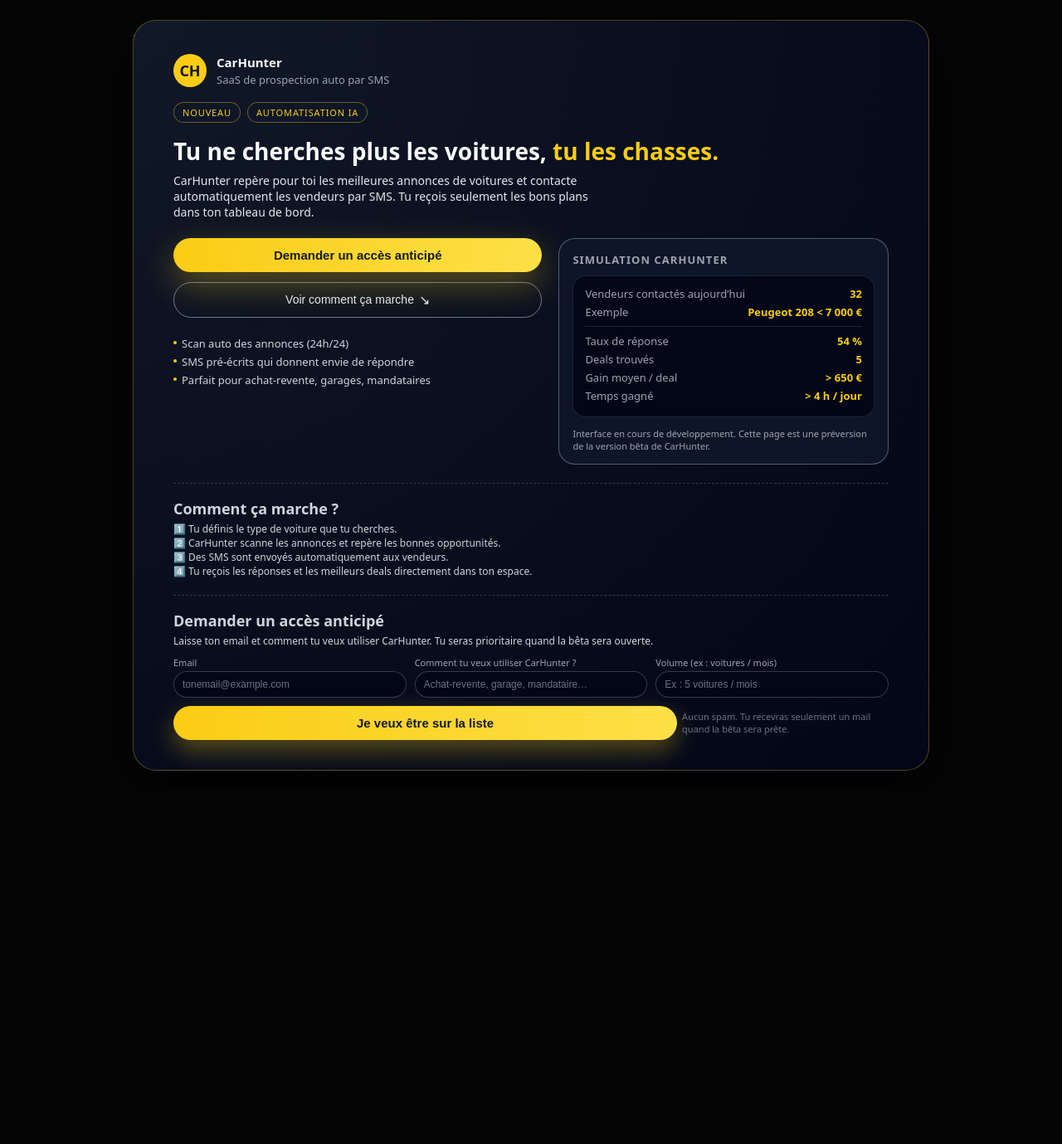
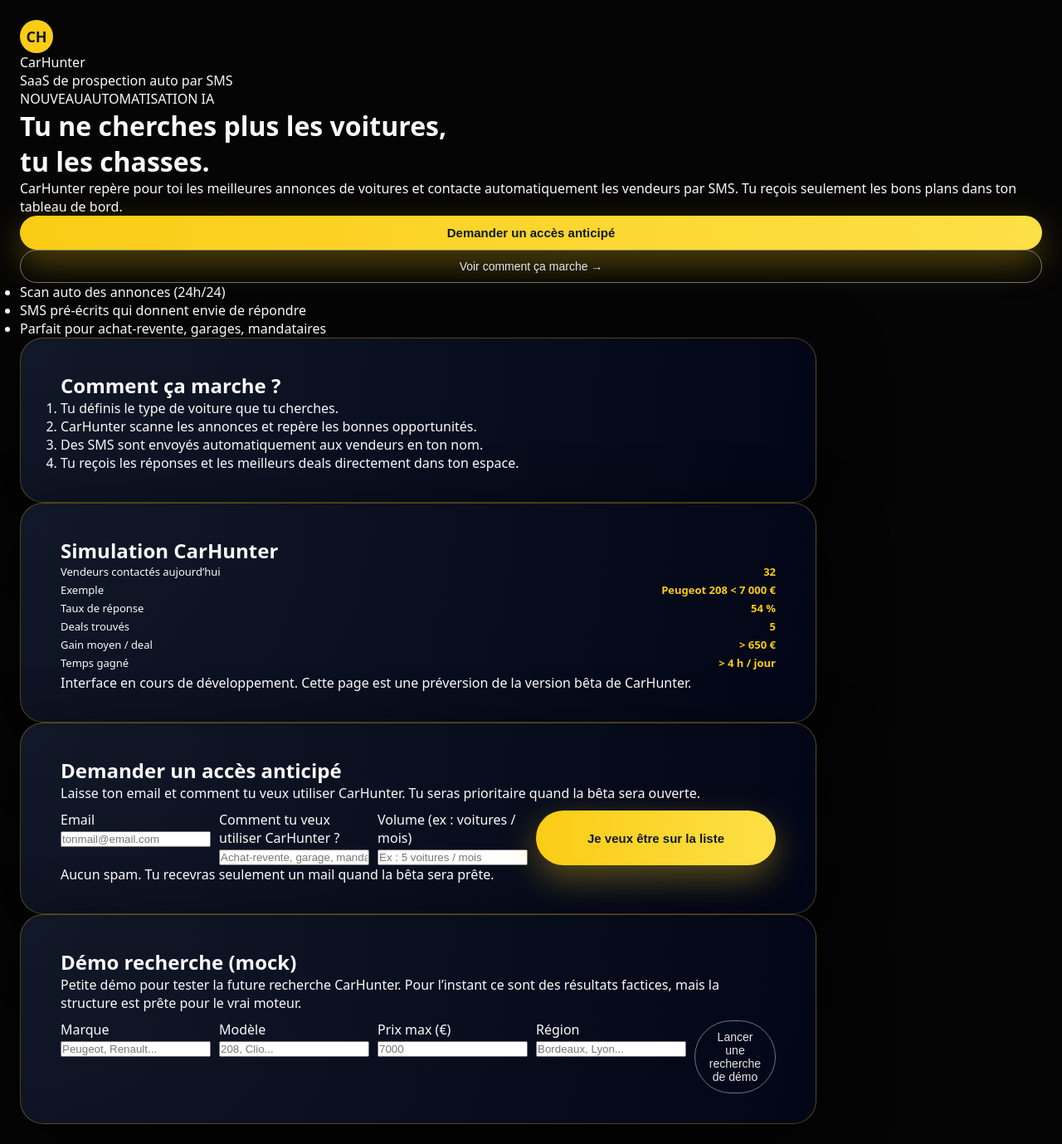
Before and after one commit to MathBoymoney/carhunter, a Next.js app: page / in a window 1280 px wide. Shown: the whole page at 83% size. Before the commit the page ends 953 px from the top, so only its background shows below. Built offline with nearby package versions, Linux system fonts and the light colour scheme.

Commit message:
Update index.js

```diff
--- a/pages/index.js
+++ b/pages/index.js
@@ -1,22 +1,33 @@
+// pages/index.js
 import { useState } from "react";
 
 export default function Home() {
+  // États pour le formulaire early access
   const [email, setEmail] = useState("");
   const [usage, setUsage] = useState("");
   const [volume, setVolume] = useState("");
-  const [status, setStatus] = useState(null); // "ok" | "error" | null
-  const [message, setMessage] = useState("");
+  const [loadingLead, setLoadingLead] = useState(false);
+  const [leadMessage, setLeadMessage] = useState("");
 
-  async function handleSubmit(e) {
+  // États pour la "recherche de voitures" (mock)
+  const [brand, setBrand] = useState("");
+  const [model, setModel] = useState("");
+  const [maxPrice, setMaxPrice] = useState("");
+  const [region, setRegion] = useState("");
+  const [searchLoading, setSearchLoading] = useState(false);
+  const [searchResults, setSearchResults] = useState([]);
+
+  // Scroll vers la section formulaire
+  const scrollToForm = () => {
+    const el = document.getElementById("early-access");
+    if (el) el.scrollIntoView({ behavior: "smooth" });
+  };
+
+  // Envoi des infos early access vers MongoDB
+  const handleLeadSubmit = async (e) => {
     e.preventDefault();
-    setStatus(null);
-    setMessage("");
-
-    if (!email) {
-      setStatus("error");
-      setMessage("Merci d’indiquer au moins ton email.");
-      return;
-    }
+    setLeadMessage("");
+    setLoadingLead(true);
 
     try {
       const res = await fetch("/api/early-access", {
@@ -26,189 +37,271 @@
       });
 
       if (!res.ok) {
-        throw new Error("Erreur serveur");
+        const data = await res.json();
+        throw new Error(data.message || "Erreur");
       }
 
-      setStatus("ok");
-      setMessage("Inscription enregistrée. Tu seras prévenu dès que CarHunter ouvre la bêta.");
+      setLeadMessage("✅ C'est bon, tu es sur la liste CarHunter !");
       setEmail("");
       setUsage("");
       setVolume("");
     } catch (err) {
-      setStatus("error");
-      setMessage("Impossible d’enregistrer maintenant. Réessaie dans quelques minutes.");
+      setLeadMessage("❌ " + err.message);
+    } finally {
+      setLoadingLead(false);
     }
+  };
+
+  // Appel de l'API "search-cars" (mock)
+  const handleSearch = async (e) => {
+    e.preventDefault();
+    setSearchLoading(true);
+    setSearchResults([]);
+
+    try {
+      const res = await fetch("/api/search-cars", {
+        method: "POST",
+        headers: { "Content-Type": "application/json" },
+        body: JSON.stringify({ brand, model, maxPrice, region }),
+      });
+
+      if (!res.ok) {
+        throw new Error("Erreur pendant la recherche.");
       }
 
-  function scrollToHow() {
-    const el = document.getElementById("how-it-works");
-    if (el) el.scrollIntoView({ behavior: "smooth" });
+      const data = await res.json();
+      setSearchResults(data.results || []);
+    } catch (err) {
+      alert(err.message);
+    } finally {
+      setSearchLoading(false);
     }
+  };
 
   return (
     <div className="page">
-      <main className="card">
-        {/* HEADER */}
-        <div className="header-row">
-          <div className="logo-circle">CH</div>
-          <div className="badge-text">
-            <div className="badge-title">CarHunter</div>
-            <div className="badge-sub">SaaS de prospection auto par SMS</div>
+      <main className="container">
+        {/* HEADER / HERO */}
+        <header className="hero">
+          <div className="badge-row">
+            <div className="logo">
+              <span className="logo-circle">CH</span>
+              <div>
+                <div className="logo-title">CarHunter</div>
+                <div className="logo-sub">SaaS de prospection auto par SMS</div>
+              </div>
+            </div>
+            <div className="tags">
+              <span className="tag">NOUVEAU</span>
+              <span className="tag tag-outline">AUTOMATISATION IA</span>
             </div>
           </div>
 
-        <div className="chip-row">
-          <span className="chip">NOUVEAU</span>
-          <span className="chip">AUTOMATISATION IA</span>
+          <h1 className="hero-title">
+            Tu ne cherches plus les voitures, <br />
+            <span className="highlight">tu les chasses.</span>
+          </h1>
+
+          <p className="hero-text">
+            CarHunter repère pour toi les meilleures annonces de voitures et
+            contacte automatiquement les vendeurs par SMS. Tu reçois seulement
+            les bons plans dans ton tableau de bord.
+          </p>
+
+          <div className="hero-actions">
+            <button className="btn-primary" onClick={scrollToForm}>
+              Demander un accès anticipé
+            </button>
+            <button
+              className="btn-secondary"
+              onClick={() => {
+                const el = document.getElementById("how-it-works");
+                if (el) el.scrollIntoView({ behavior: "smooth" });
+              }}
+            >
+              Voir comment ça marche →
+            </button>
           </div>
 
-        {/* TITRE */}
-        <h1 className="title-main">
-          Tu ne cherches plus les voitures, <span className="yellow">tu les chasses.</span>
-        </h1>
-        <p className="description-main">
-          CarHunter repère pour toi les meilleures annonces de voitures et contacte automatiquement les vendeurs par SMS.
-          Tu reçois seulement les bons plans dans ton tableau de bord.
-        </p>
+          <ul className="hero-bullets">
+            <li>Scan auto des annonces (24h/24)</li>
+            <li>SMS pré-écrits qui donnent envie de répondre</li>
+            <li>Parfait pour achat-revente, garages, mandataires</li>
+          </ul>
+        </header>
 
-        {/* LAYOUT PRINCIPAL */}
-        <div className="layout">
-          {/* COLONNE GAUCHE */}
-          <div className="left-col">
-            <button className="btn-primary" onClick={() => {
-              const el = document.getElementById("early-access");
-              if (el) el.scrollIntoView({ behavior: "smooth" });
-            }}>
-              Demander un accès anticipé
-            </button>
-
-            <button className="btn-secondary" type="button" onClick={scrollToHow}>
-              Voir comment ça marche <span className="arrow">↘</span>
-            </button>
-
-            <ul className="bullet-list">
-              <li>
-                <span className="bullet-dot" />
-                <span>Scan auto des annonces (24h/24)</span>
-              </li>
-              <li>
-                <span className="bullet-dot" />
-                <span>SMS pré-écrits qui donnent envie de répondre</span>
-              </li>
-              <li>
-                <span className="bullet-dot" />
-                <span>Parfait pour achat-revente, garages, mandataires</span>
-              </li>
-            </ul>
+        {/* CARDS SECTION */}
+        <section className="cards">
+          <div className="card" id="how-it-works">
+            <h2>Comment ça marche ?</h2>
+            <ol className="steps">
+              <li>Tu définis le type de voiture que tu cherches.</li>
+              <li>CarHunter scanne les annonces et repère les bonnes opportunités.</li>
+              <li>Des SMS sont envoyés automatiquement aux vendeurs en ton nom.</li>
+              <li>Tu reçois les réponses et les meilleurs deals directement dans ton espace.</li>
+            </ol>
           </div>
 
-          {/* COLONNE DROITE */}
-          <aside className="right-col">
-            <div className="simulation-title">Simulation CarHunter</div>
-            <div className="simulation-box">
+          <div className="card card-simulation">
+            <h2>Simulation CarHunter</h2>
             <div className="sim-row">
-                <span className="sim-label">Vendeurs contactés aujourd’hui</span>
+              <span>Vendeurs contactés aujourd’hui</span>
               <span className="sim-value">32</span>
             </div>
             <div className="sim-row">
-                <span className="sim-label">Exemple</span>
+              <span>Exemple</span>
               <span className="sim-value">Peugeot 208 &lt; 7 000 €</span>
             </div>
-              <div className="sim-divider" />
             <div className="sim-row">
-                <span className="sim-label">Taux de réponse</span>
+              <span>Taux de réponse</span>
               <span className="sim-value">54 %</span>
             </div>
             <div className="sim-row">
-                <span className="sim-label">Deals trouvés</span>
+              <span>Deals trouvés</span>
               <span className="sim-value">5</span>
             </div>
             <div className="sim-row">
-                <span className="sim-label">Gain moyen / deal</span>
+              <span>Gain moyen / deal</span>
               <span className="sim-value">&gt; 650 €</span>
             </div>
             <div className="sim-row">
-                <span className="sim-label">Temps gagné</span>
+              <span>Temps gagné</span>
               <span className="sim-value">&gt; 4 h / jour</span>
             </div>
+            <p className="sim-note">
+              Interface en cours de développement. Cette page est une préversion de
+              la version bêta de CarHunter.
+            </p>
           </div>
-
-            <p className="bottom-note">
-              Interface en cours de développement. Cette page est une préversion de la version bêta de CarHunter.
-            </p>
-          </aside>
-        </div>
-
-        {/* SECTION COMMENT ÇA MARCHE */}
-        <section id="how-it-works" className="form-section">
-          <h2 style={{ fontWeight: 600, marginBottom: 4 }}>Comment ça marche ?</h2>
-          <p>
-            1️⃣ Tu définis le type de voiture que tu cherches. <br />
-            2️⃣ CarHunter scanne les annonces et repère les bonnes opportunités. <br />
-            3️⃣ Des SMS sont envoyés automatiquement aux vendeurs. <br />
-            4️⃣ Tu reçois les réponses et les meilleurs deals directement dans ton espace.
-          </p>
         </section>
 
-        {/* SECTION FORMULAIRE */}
-        <section id="early-access" className="form-section" style={{ marginTop: 20 }}>
-          <h2 style={{ fontWeight: 600, marginBottom: 4 }}>Demander un accès anticipé</h2>
-          <p>
-            Laisse ton email et comment tu veux utiliser CarHunter. Tu seras prioritaire quand la bêta sera ouverte.
+        {/* EARLY ACCESS FORM */}
+        <section className="card card-form" id="early-access">
+          <h2>Demander un accès anticipé</h2>
+          <p className="form-text">
+            Laisse ton email et comment tu veux utiliser CarHunter. Tu seras prioritaire
+            quand la bêta sera ouverte.
           </p>
 
-          <form onSubmit={handleSubmit}>
-            <div className="form-grid">
-              <div className="form-field">
-                <label className="form-label">Email</label>
+          <form className="form-grid" onSubmit={handleLeadSubmit}>
+            <div className="form-group">
+              <label>Email</label>
               <input
-                  className="form-input"
                 type="email"
-                  placeholder="tonemail@example.com"
+                placeholder="tonmail@email.com"
                 value={email}
                 onChange={(e) => setEmail(e.target.value)}
                 required
               />
             </div>
 
-              <div className="form-field">
-                <label className="form-label">Comment tu veux utiliser CarHunter ?</label>
+            <div className="form-group">
+              <label>Comment tu veux utiliser CarHunter ?</label>
               <input
-                  className="form-input"
                 type="text"
-                  placeholder="Achat-revente, garage, mandataire…"
+                placeholder="Achat-revente, garage, mandataire..."
                 value={usage}
                 onChange={(e) => setUsage(e.target.value)}
+                required
               />
             </div>
 
-              <div className="form-field">
-                <label className="form-label">Volume (ex : voitures / mois)</label>
+            <div className="form-group">
+              <label>Volume (ex : voitures / mois)</label>
               <input
-                  className="form-input"
                 type="text"
                 placeholder="Ex : 5 voitures / mois"
                 value={volume}
                 onChange={(e) => setVolume(e.target.value)}
+                required
               />
             </div>
+
+            <button className="btn-primary full" type="submit" disabled={loadingLead}>
+              {loadingLead ? "Enregistrement..." : "Je veux être sur la liste"}
+            </button>
+          </form>
+
+          {leadMessage && <p className="form-message">{leadMessage}</p>}
+
+          <p className="form-footnote">
+            Aucun spam. Tu recevras seulement un mail quand la bêta sera prête.
+          </p>
+        </section>
+
+        {/* MOCK SEARCH SECTION */}
+        <section className="card card-search">
+          <h2>Démo recherche (mock)</h2>
+          <p className="form-text">
+            Petite démo pour tester la future recherche CarHunter. Pour l’instant ce
+            sont des résultats factices, mais la structure est prête pour le vrai moteur.
+          </p>
+
+          <form className="form-grid" onSubmit={handleSearch}>
+            <div className="form-group">
+              <label>Marque</label>
+              <input
+                type="text"
+                placeholder="Peugeot, Renault..."
+                value={brand}
+                onChange={(e) => setBrand(e.target.value)}
+              />
+            </div>
+            <div className="form-group">
+              <label>Modèle</label>
+              <input
+                type="text"
+                placeholder="208, Clio..."
+                value={model}
+                onChange={(e) => setModel(e.target.value)}
+              />
+            </div>
+            <div className="form-group">
+              <label>Prix max (€)</label>
+              <input
+                type="number"
+                placeholder="7000"
+                value={maxPrice}
+                onChange={(e) => setMaxPrice(e.target.value)}
+              />
+            </div>
+            <div className="form-group">
+              <label>Région</label>
+              <input
+                type="text"
+                placeholder="Bordeaux, Lyon..."
+                value={region}
+                onChange={(e) => setRegion(e.target.value)}
+              />
             </div>
 
-            <div className="form-submit-row">
-              <button type="submit" className="btn-primary" style={{ boxShadow: "0 12px 30px rgba(250, 204, 21, 0.35)" }}>
-                Je veux être sur la liste
+            <button className="btn-secondary full" type="submit" disabled={searchLoading}>
+              {searchLoading ? "Recherche en cours..." : "Lancer une recherche de démo"}
             </button>
-              <span className="form-helper">
-                Aucun spam. Tu recevras seulement un mail quand la bêta sera prête.
-              </span>
+          </form>
+
+          {searchResults.length > 0 && (
+            <div className="results">
+              {searchResults.map((car) => (
+                <a
+                  key={car.id}
+                  href={car.url}
+                  target="_blank"
+                  rel="noreferrer"
+                  className="result-card"
+                >
+                  <div className="result-title">{car.title}</div>
+                  <div className="result-line">
+                    <span>{car.year}</span> · <span>{car.km.toLocaleString()} km</span>
                   </div>
-
-            {status && (
-              <div className={`status-message ${status === "ok" ? "status-ok" : "status-error"}`}>
-                {message}
+                  <div className="result-footer">
+                    <span className="price">{car.price.toLocaleString()} €</span>
+                    <span className="source">{car.source}</span>
+                  </div>
+                </a>
+              ))}
             </div>
           )}
-          </form>
         </section>
       </main>
     </div>
```
Lines whose indentation alone changed are shown as unchanged.
